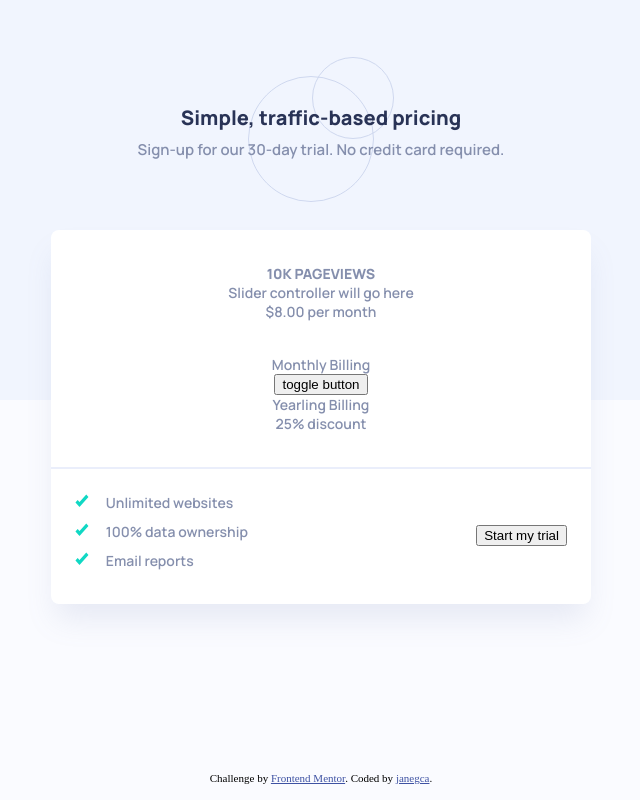
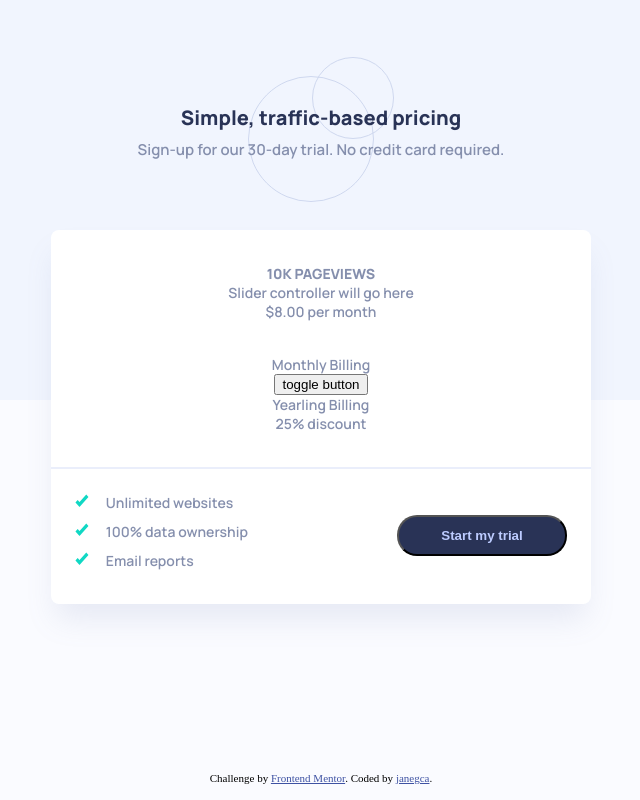
Before and after one commit to janegca/fem-jr-price-comp, a plain HTML site: page index.html in a window 1280 px wide. Shown: the whole page, without its empty margins (319-959 px from the left). Drawn offline with Linux system fonts and the light colour scheme.

Commit message:
STYLE: ipc-Card button style added

```diff
--- a/scss/_ipc-Card.scss
+++ b/scss/_ipc-Card.scss
@@ -49,7 +49,16 @@
 }
 
 .ipc-Card_cta > button {
+  width: 170px;
+  height: 41px;
   margin-top: var(--rs-32);
+
+  border-radius: var(--rs-20);
+  background-color: var(--clr-cta-bg);
+
+  font-weight: var(--fw-bold);
+  color: var(--clr-cta-fg);
+  cursor: pointer;
 }
 
 /* -- Media Queries -- */
--- a/scss/_ipc.scss
+++ b/scss/_ipc.scss
@@ -1,5 +1,6 @@
 :root {
   /* colours */
+
   --clr-bg: hsl(230, 100%, 99%);
   --clr-fg: rgb(133, 143, 173);
 
```
Also changed, not shown: style.min.css.
